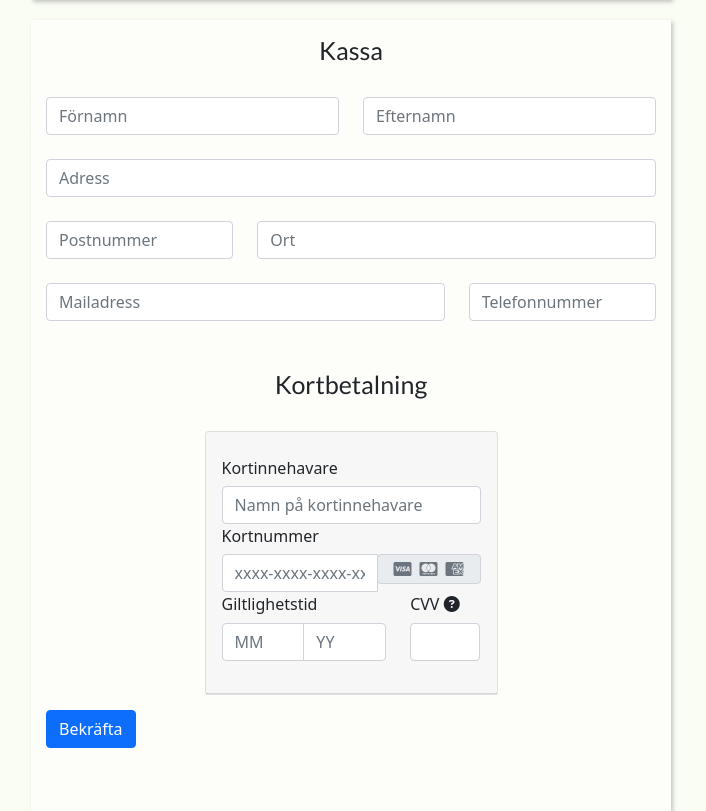
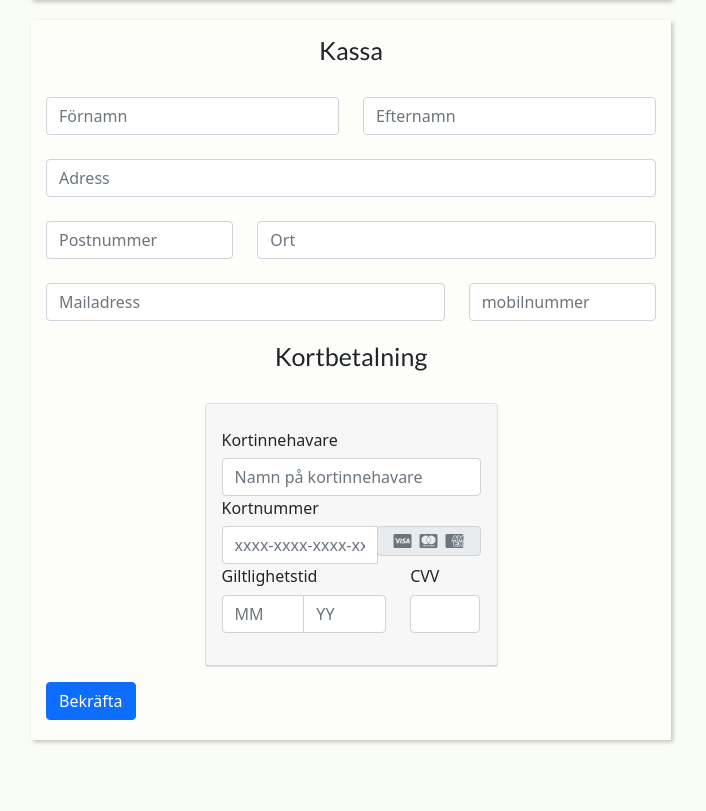
Before and after one commit to metinmayi/Animal-Posters-Webbshop, a website built with Parcel: page src/checkout.html in a window 1280 px wide. Shown: the part 320-1131 px from the top of the page, without its empty margins (289-995 px from the left). After the commit the page ends 1090 px from the top, so only its background shows below. Built offline with nearby package versions, Linux system fonts and the light colour scheme.

Commit message:
fixed margin and padding in fom-container

```diff
--- a/src/checkout.html
+++ b/src/checkout.html
@@ -101,7 +101,7 @@
             <!-- Postnummer -->
             <div class="col-md-4">
               <label for="inputZip" class="form-label"></label>
-              <input type="number" class="form-control" id="inputZip" placeholder="Postnummer" required/>
+              <input type="number" class="form-control" id="inputZip" placeholder="Postnummer" pattern="[0-9]{5}" required/>
               <div class="invalid-feedback">Skriv in ditt postnummer</div>
             </div>
 
@@ -124,12 +124,12 @@
             <!-- Telefonnummer -->
           <div class="col-md-4">
             <label for="phonenumber"></label>
-            <input type="number" name="phonenumber" id="phonenumber" class="form-control" placeholder="Telefonnummer" required>
+            <input type="number" name="phonenumber" id="phonenumber" class="form-control"  placeholder="mobilnummer " required>
             <div class="invalid-feedback">Skriv in ditt telefonnummer</div>
           </div>
 
           <!-- HÄR BÖRJAR PAYMENT FORMULÄRET  -->
-          <div class="container py-5">
+          <div class="container py-5" >
             <div class="row mb-4">
                 <div class="col-lg-8 mx-auto text-center">
                     <h1 class="display-6">Kortbetalning</h1>
@@ -164,8 +164,8 @@
                                                 </div>
                                             </div>
                                             <div class="col-sm-4">
-                                                <div class="form-group mb-4"> <label data-toggle="tooltip" title="Three digit CV code on the back of your card">
-                                                        <h6>CVV <i class="fa fa-question-circle d-inline"></i></h6>
+                                                <div class="form-group mb-4"> <label data-toggle="tooltip" >
+                                                        <h6>CVV</h6>
                                                     </label> <input type="text" pattern="[0-9]{3}"  required class="form-control"> </div>
                                             </div>
                                         </div>
--- a/src/scss/checkout.scss
+++ b/src/scss/checkout.scss
@@ -8,7 +8,7 @@ body {
   margin: 0 auto;
   margin-top: 20px;
   width: 100%;
-  height: 600px;
+  height: 100%;
   background-color: $bgcolor;
   display: flex;
   flex-direction: column;
@@ -118,7 +118,7 @@ body {
 
   // FORM CONTAINER - TILL FORMULÄRET
   #form-container {
-    // margin: 0 auto;
+    margin-block-end: 30px;
     width: 90%;
     box-shadow: $boxshadow;
     padding: 15px;
@@ -141,6 +141,11 @@ body {
     padding: 20px;
     margin-bottom: 30px;
   }
+}
+
+.py-5 {
+  padding-top: 20px !important;
+  padding-bottom: 5px !important;
 }
 
 // Media - query pad 768 px
```
